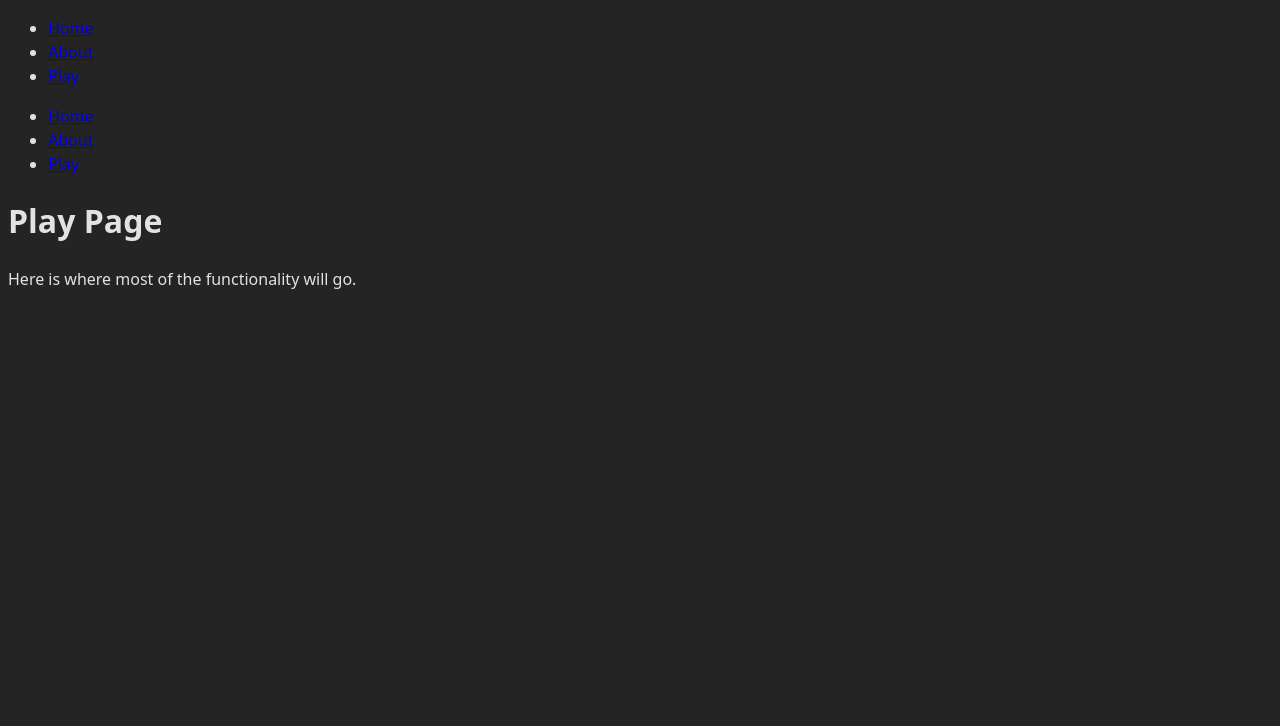
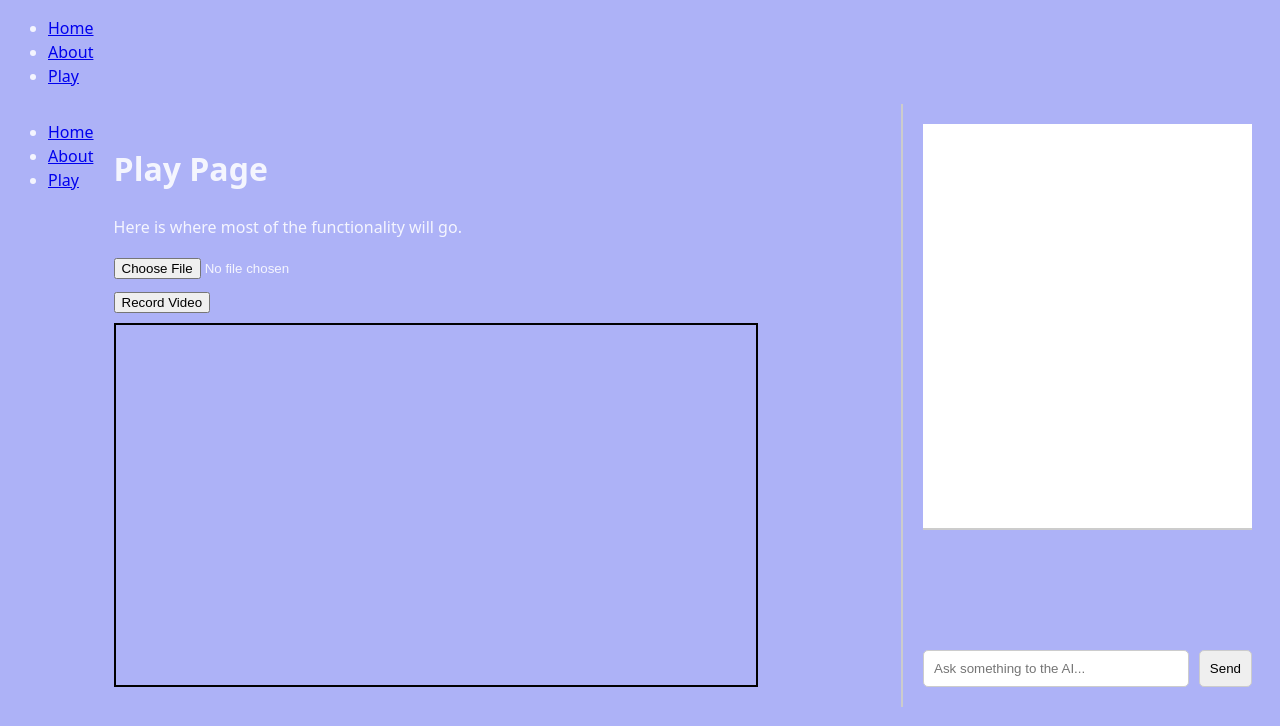
Before and after one commit to savannahalanis/melody-mentor, a React (Vite) app in the folder Frontend/: page /play in a window 1280 px wide. Shown: the top 726 px of the page. Built offline with nearby package versions, Linux system fonts and the light colour scheme.

Commit message:
added chatbox

```diff
--- a/Frontend/src/index.css
+++ b/Frontend/src/index.css
@@ -5,7 +5,7 @@
 
   color-scheme: light dark;
   color: rgba(255, 255, 255, 0.87);
-  background-color: #242424;
+  background-color: #ADB2F7;
 
   font-synthesis: none;
   text-rendering: optimizeLegibility;
--- a/Frontend/src/pages/Play.jsx
+++ b/Frontend/src/pages/Play.jsx
@@ -1,11 +1,189 @@
+import { useRef, useState } from 'react';
 import Navbar from '../components/Navbar';
 
 function Play() {
+  const videoRef = useRef(null);
+  const [videoURL, setVideoURL] = useState(null);
+  const [recording, setRecording] = useState(false);
+  const mediaRecorderRef = useRef(null);
+  const recordedChunks = useRef([]);
+  const [chatMessages, setChatMessages] = useState([]); // Holds the chat history
+  const [userInput, setUserInput] = useState(''); // Holds user input in the chat
+
+  const handleUpload = (e) => {
+    const file = e.target.files[0];
+    if (file) {
+      const url = URL.createObjectURL(file);
+      setVideoURL(url);
+    }
+  };
+
+  const startRecording = async () => {
+    const stream = await navigator.mediaDevices.getUserMedia({ video: true });
+    videoRef.current.srcObject = stream;
+    mediaRecorderRef.current = new MediaRecorder(stream);
+
+    recordedChunks.current = [];
+    mediaRecorderRef.current.ondataavailable = (event) => {
+      if (event.data.size > 0) recordedChunks.current.push(event.data);
+    };
+
+    mediaRecorderRef.current.onstop = () => {
+      const blob = new Blob(recordedChunks.current, { type: 'video/mp4' });
+      setVideoURL(URL.createObjectURL(blob));
+      stream.getTracks().forEach(track => track.stop());
+    };
+
+    mediaRecorderRef.current.start();
+    setRecording(true);
+  };
+
+  const stopRecording = () => {
+    mediaRecorderRef.current.stop();
+    setRecording(false);
+  };
+
+  // Function to send the user input to the backend
+  const handleSendMessage = async () => {
+    if (userInput.trim() !== '') {
+      // Add user message to the chat
+      setChatMessages([...chatMessages, { text: userInput, sender: 'user' }]);
+
+      // Call backend API to get AI feedback (This is a placeholder, replace with your API logic)
+      const response = await fetch('/api/get-feedback', {
+        method: 'POST',
+        headers: { 'Content-Type': 'application/json' },
+        body: JSON.stringify({ userInput: userInput })
+      });
+      const feedback = await response.json();
+
+      // Add AI feedback to the chat
+      setChatMessages((prevMessages) => [
+        ...prevMessages,
+        { text: feedback.message, sender: 'ai' },
+      ]);
+
+      setUserInput(''); // Clear user input after sending
+    }
+  };
+
   return (
-    <div>
+    <div style={{ display: 'flex' }}>
       <Navbar />
-      <h1>Play Page</h1>
-      <p>Here is where most of the functionality will go.</p>
+      <div style={{ width: '70%', padding: '20px' }}>
+        <h1>Play Page</h1>
+        <p>Here is where most of the functionality will go.</p>
+
+        <div style={{ marginBottom: '10px' }}>
+          <input type="file" accept="video/mp4" onChange={handleUpload} />
+        </div>
+
+        <div style={{ marginBottom: '10px' }}>
+          {recording ? (
+            <button onClick={stopRecording}>Stop Recording</button>
+          ) : (
+            <button onClick={startRecording}>Record Video</button>
+          )}
+        </div>
+
+        <div
+          style={{
+            width: '640px',
+            height: '360px',
+            border: '2px solid black',
+            display: 'flex',
+            alignItems: 'center',
+            justifyContent: 'center',
+          }}
+        >
+          {videoURL ? (
+            <video
+              ref={videoRef}
+              src={videoURL}
+              controls
+              autoPlay
+              style={{ width: '100%', height: '100%' }}
+            />
+          ) : (
+            <video
+              ref={videoRef}
+              autoPlay
+              muted
+              style={{ width: '100%', height: '100%' }}
+            />
+          )}
+        </div>
+      </div>
+
+      {/* Chat Section */}
+      <div
+        style={{
+          width: '30%',
+          padding: '20px',
+          borderLeft: '2px solid #ccc',
+          display: 'flex',
+          flexDirection: 'column',
+          justifyContent: 'space-between',
+        }}
+      >
+        <div
+          style={{
+            height: '70%',
+            overflowY: 'auto',
+            borderBottom: '2px solid #ccc',
+            paddingBottom: '10px',
+            marginBottom: '10px',
+            backgroundColor: 'white',
+          }}
+        >
+          {chatMessages.map((msg, index) => (
+            <div
+              key={index}
+              style={{
+                textAlign: msg.sender === 'user' ? 'right' : 'left',
+                marginBottom: '10px',
+              }}
+            >
+              <div
+                style={{
+                  display: 'inline-block',
+                  padding: '10px',
+                  backgroundColor: msg.sender === 'user' ? '#2642B3' : '#F8D7DA',
+                  borderRadius: '10px',
+                }}
+              >
+                {msg.text}
+              </div>
+            </div>
+          ))}
+        </div>
+
+        <div style={{ display: 'flex', alignItems: 'center' }}>
+          <input
+            type="text"
+            value={userInput}
+            onChange={(e) => setUserInput(e.target.value)}
+            placeholder="Ask something to the AI..."
+            style={{
+              width: '100%',
+              padding: '10px',
+              borderRadius: '5px',
+              border: '1px solid #ccc',
+            }}
+          />
+          <button
+            onClick={handleSendMessage}
+            style={{
+              marginLeft: '10px',
+              padding: '10px',
+              borderRadius: '5px',
+              border: '1px solid #ccc',
+            }}
+          >
+            Send
+          </button>
+        </div>
+      </div>
     </div>
   );
 }
```
